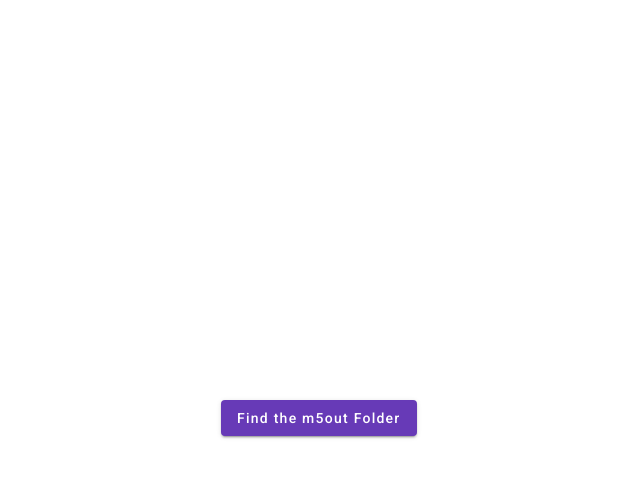
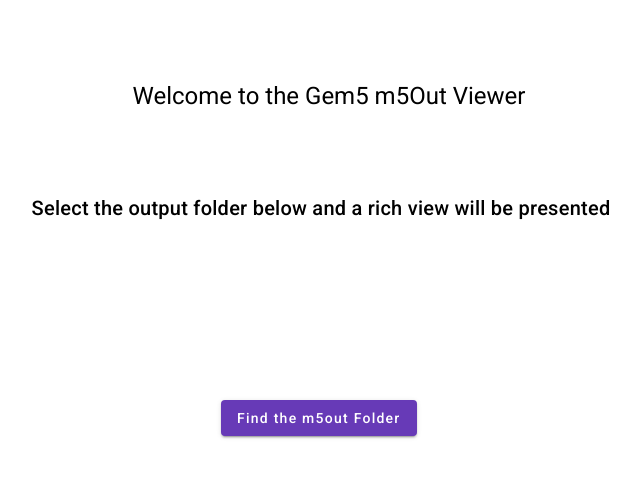
Before and after one commit to Fleker/gem5-sim-viewer, an Angular app: page / in a window 1280 px wide. Shown: the top 478 px of the page, without its empty margins (319-959 px from the left). Built offline with nearby package versions, Linux system fonts and the light colour scheme.

Commit message:
Fix build, add preload

```diff
--- a/package.json
+++ b/package.json
@@ -4,7 +4,7 @@
   "scripts": {
     "ng": "ng",
     "start": "ng serve",
-    "build": "ng build --base-href='/gem5-sim-viewer'",
+    "build": "ng build && sed -i 's/<base href=\"/\">//g' ./dist/m5out/index.html",
     "watch": "ng build --watch --configuration development",
     "test": "exit 0"
   },
--- a/src/app/app.component.css
+++ b/src/app/app.component.css
@@ -11,6 +11,12 @@ button.preload {
   position: fixed;
   left: calc(50vw - 100px);
   top: 50vh;
+}
+
+div.preload h1, div.preload h2 {
+  display: block;
+  margin-top: 80px;
+  text-align: center;
 }
 
 h1 {
--- a/src/app/app.component.html
+++ b/src/app/app.component.html
@@ -4,6 +4,11 @@
     <button mat-raised-button color="primary" (click)="openFileViewer(file)">{{file.name}}</button>
   </span>
 </nav>
+
+<div *ngIf="!loadedFiles.length" class="preload">
+  <h1>Welcome to the Gem5 m5Out Viewer</h1>
+  <h2>Select the output folder below and a rich view will be presented</h2>
+</div>
 
 <main>
   <img class="config" [src]="configSvg" *ngIf="configSvg" (click)="openConfigViewer()" />
```
